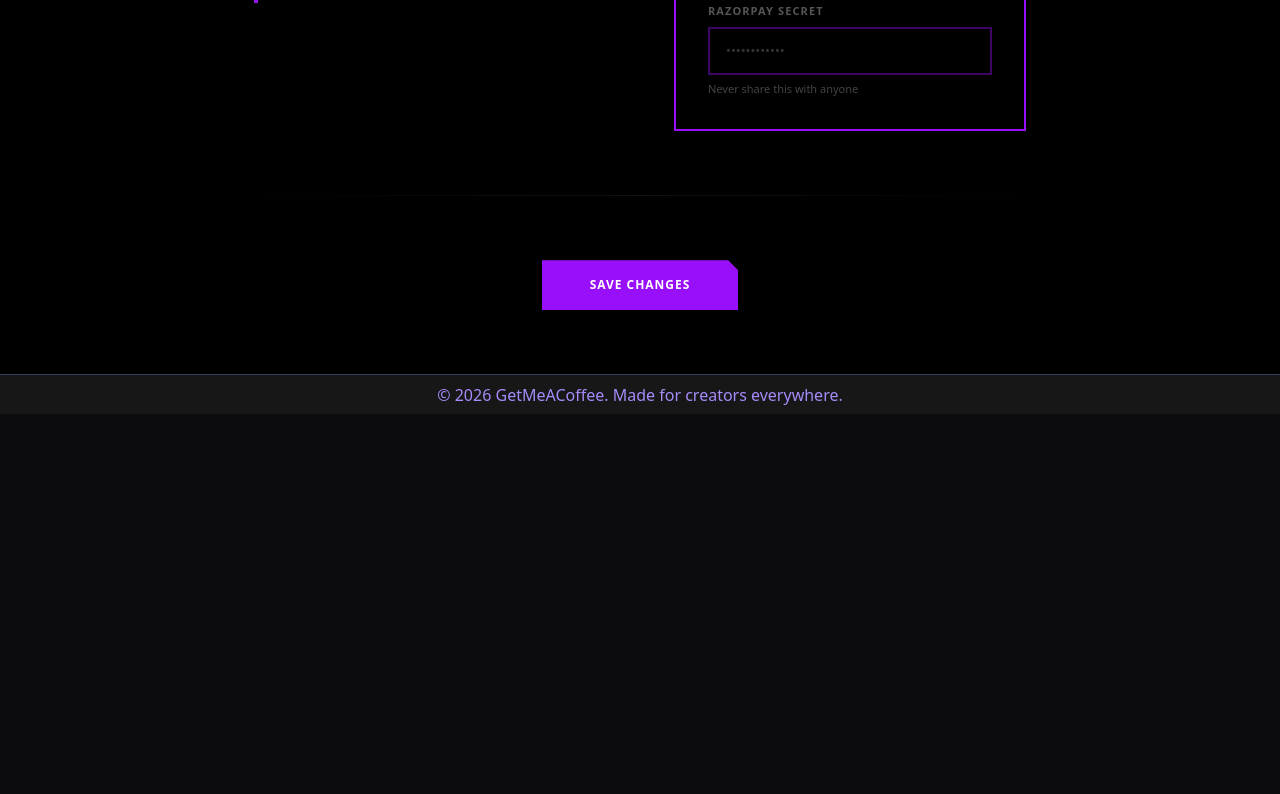
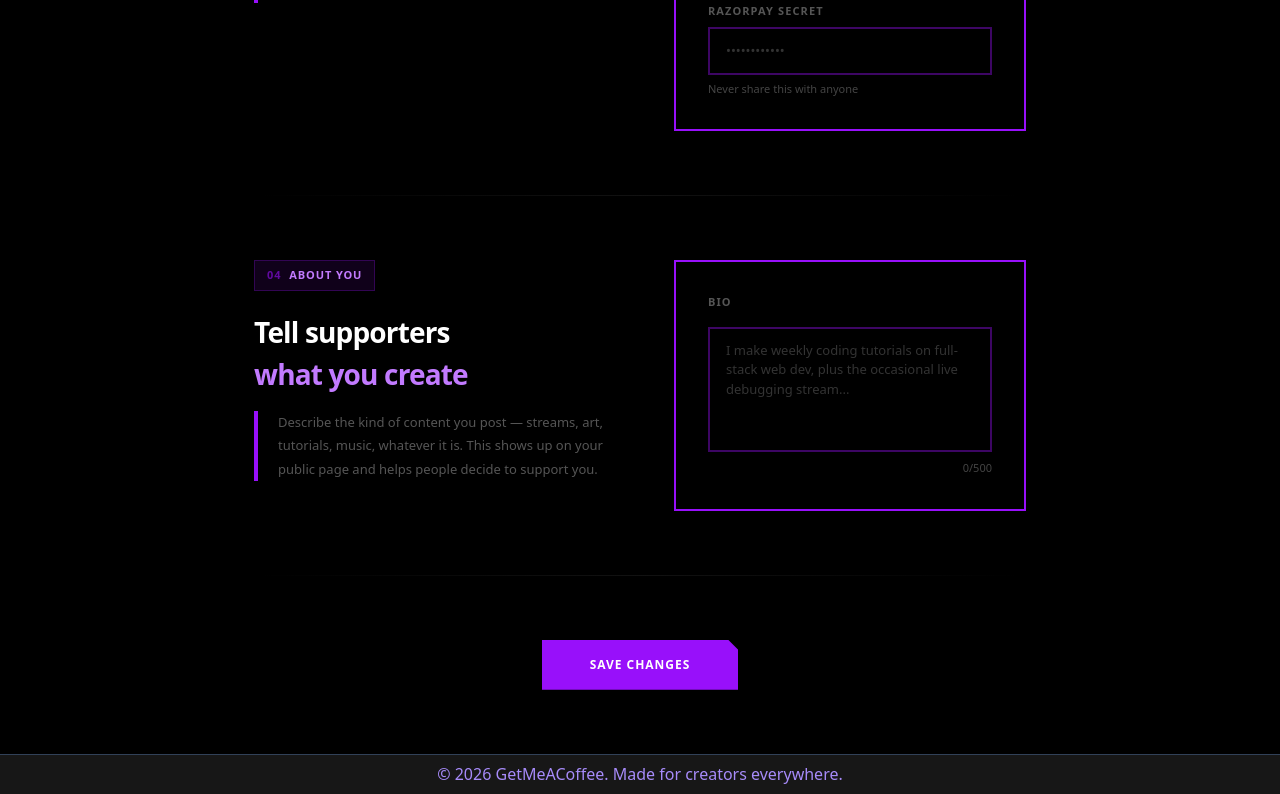
Before and after one commit to ayushsareen793/GetMeACOFFEE-A-Creator-Funding-Platform, a Next.js app: page /dashboard in a window 1280 px wide. Shown: the part 1331-2125 px from the top of the page. Before the commit the page ends 1745 px from the top, so only its background shows below. Built offline with nearby package versions, Linux system fonts and the light colour scheme; no server answers; the database is empty; sample sign-in values are in the browser's storage.

Commit message:
some upgrade

```diff
--- a/components/Dashboard.js
+++ b/components/Dashboard.js
@@ -24,7 +24,7 @@ const Dashboard = () => {
     }, [session, status])
 
     const getData = async () => {
-        // Clear out any previous user's data immediately so it never flashes/stays on screen while the new user's data loads.
+        // Clear out any previous user's data immediately so it never stays on screen while the new user's data loads.
         setform({})
         setOldusername("")
 
@@ -230,6 +230,40 @@ const Dashboard = () => {
 
 
 
+                        {/*  bio section */}
+                        <div className="grid grid-cols-1 lg:grid-cols-2 gap-8 lg:gap-17 items-start">
+
+                            <div>
+                                <div className="inline-flex items-center gap-2 bg-purple-600/10 border border-purple-600/25 text-purple-400 text-[11px] font-black px-3 py-1.5 uppercase tracking-[0.08em] mb-5">
+                                    <span className="text-purple-600/60 font-black">04</span>
+                                    About You
+                                </div>
+                                <h2 className="font-black tracking-[-0.03em] text-white mb-4 text-[clamp(20px,2.5vw,28px)]">
+                                    Tell supporters<br /><span className="text-purple-400">what you create</span>
+                                </h2>
+                                <div className="border-l-4 border-purple-600 pl-5">
+                                    <p className="text-[#555] text-[13px] leading-[1.8]">Describe the kind of content you post — streams, art, tutorials, music, whatever it is. This shows up on your public page and helps people decide to support you.</p>
+                                </div>
+                            </div>
+
+                            <div className="bg-black border-2 border-purple-600 p-5 sm:p-8">
+                                <div className="flex flex-col gap-2">
+                                    <label htmlFor="bio" className="block mb-2 text-[11px] font-black uppercase tracking-widest text-[#555]">Bio</label>
+                                    <textarea value={form.bio || ""} onChange={handleChange} name="bio" id="bio" rows={5} maxLength={500} placeholder="I make weekly coding tutorials on full-stack web dev, plus the occasional live debugging stream..." className="block w-full px-4 py-3 text-[13px] font-medium text-white bg-black border-2 border-purple-600/40 focus:border-purple-500 focus:outline-none transition-colors placeholder:text-[#333] resize-none"/>
+                                    <p className="text-[11px] text-[#444] text-right">{(form.bio || "").length}/500</p>
+                                </div>
+                            </div>
+                        </div>
+
+
+
+
+                        {/* divider */}
+                        <div className="h-px bg-linear-to-r from-transparent via-white/[0.07] to-transparent" />
+
+
+
+
 
                         {/* Save button */}
                         <div className="flex justify-center">
--- a/components/PaymentPage.js
+++ b/components/PaymentPage.js
@@ -9,7 +9,6 @@ const PaymentPage = ({ username }) => {
   const [paymentform, setpaymentform] = useState({name:"",message:"",amount:""})
   const [currentuser, setcurrentuser] = useState({})
   const [payments, setpayments] = useState([])
-  const [memberCount, setmemberCount] = useState(0)
 
   useEffect(() => {
     getData()
@@ -25,10 +24,12 @@ const PaymentPage = ({ username }) => {
     setcurrentuser(u)
     let dbpayments = await fetchpayments(username)
     setpayments(dbpayments)
-    setmemberCount(0)
 
     console.log(u, dbpayments);
   }
+
+  // to count the number of supporters
+  const supporterCount = new Set(payments.map(p => p.name)).size
 
   const pay = async (amount) => {
     let a = await initiate(amount, username, paymentform)
@@ -79,8 +80,8 @@ const PaymentPage = ({ username }) => {
           {/* Stats */}
           <div className="grid grid-cols-3 border-t-2 border-[#9333ea]/20 w-full max-w-md sm:max-w-none sm:w-auto">
             <div className="pt-6 pr-3 sm:pr-10 border-r-2 border-[#9333ea]/20">
-              <div className="text-[20px] sm:text-[28px] font-black tracking-[-0.03em] leading-none text-white">{memberCount}</div>
-              <div className="text-[10px] sm:text-[11px] text-[#555] uppercase tracking-[0.08em] mt-1">Members</div>
+              <div className="text-[20px] sm:text-[28px] font-black tracking-[-0.03em] leading-none text-white">{supporterCount}</div>
+              <div className="text-[10px] sm:text-[11px] text-[#555] uppercase tracking-[0.08em] mt-1">Supporters</div>
             </div>
             <div className="pt-6 px-3 sm:px-10 border-r-2 border-[#9333ea]/20">
               <div className="text-[20px] sm:text-[28px] font-black tracking-[-0.03em] leading-none text-white">₹{payments.reduce((a,b)=>a+b.amount,0)}</div>
@@ -90,6 +91,33 @@ const PaymentPage = ({ username }) => {
               <div className="text-[20px] sm:text-[28px] font-black tracking-[-0.03em] leading-none text-white">{payments.length}</div>
               <div className="text-[10px] sm:text-[11px] text-[#555] uppercase tracking-[0.08em] mt-1">Payments</div>
             </div>
+          </div>
+        </div>
+
+        {/* About This Creator / Bio */}
+        <div className="px-6 sm:px-10 md:px-16 py-10 md:py-14 border-b-2 border-[#9333ea]/20">
+          <div className="max-w-3xl mx-auto text-center">
+            <p className="text-[10px] font-black uppercase tracking-[0.18em] text-[#9333ea] mb-3">About This Creator</p>
+            {currentuser?.bio ? (
+              <p className="text-[#ccc] text-[14px] sm:text-[15px] leading-relaxed whitespace-pre-line">
+                {currentuser.bio}
+              </p>
+            ) : (
+              <p className="text-[#444] text-[13px] italic">
+                This creator hasn't added a bio yet.
+              </p>
+            )}
+
+            {/* optional content type tags, if you add a contentTypes array to the schema */}
+            {currentuser?.contentTypes?.length > 0 && (
+              <div className="flex flex-wrap justify-center gap-2 mt-5">
+                {currentuser.contentTypes.map((tag, i) => (
+                  <span key={i} className="text-[10px] font-bold uppercase tracking-widest text-[#a855f7] bg-[#9333ea]/10 border border-[#9333ea]/30 px-3 py-1.5 [clip-path:polygon(0_0,calc(100%-6px)_0,100%_6px,100%_100%,0_100%)]">
+                    {tag}
+                  </span>
+                ))}
+              </div>
+            )}
           </div>
         </div>
 
@@ -123,7 +151,6 @@ const PaymentPage = ({ username }) => {
               ))}
             </ul>
           </div>
-
 
 
           {/* Make a Payment */}
--- a/models/User.js
+++ b/models/User.js
@@ -7,6 +7,7 @@ const Userschema= new Schema({
     username:{type:String, required:true},
     profilepic:{type:String},
     coverpic:{type:String},
+    bio:{type:String, maxlength: 500},
     razorpayid:{type:String},
     razorpaysecret:{type:String},
     createdAt:{type:Date ,default: Date.now},
```
